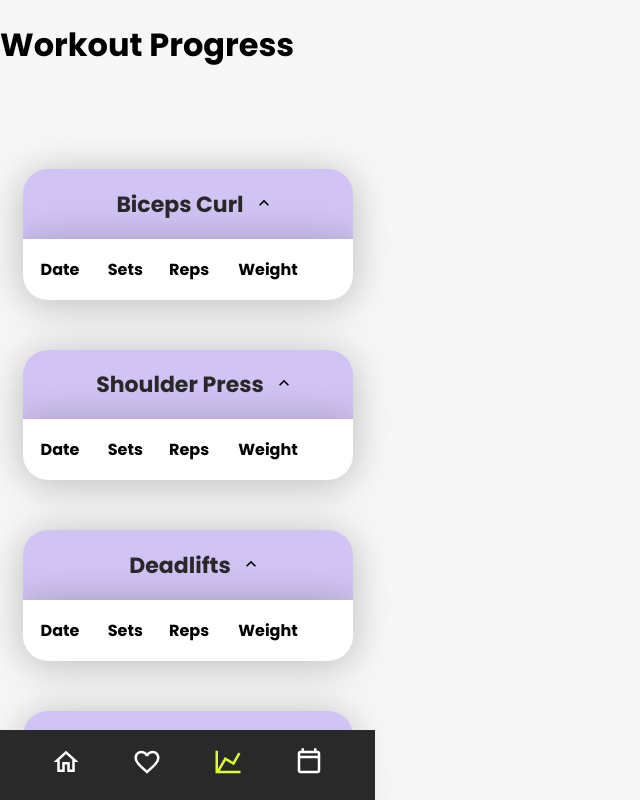
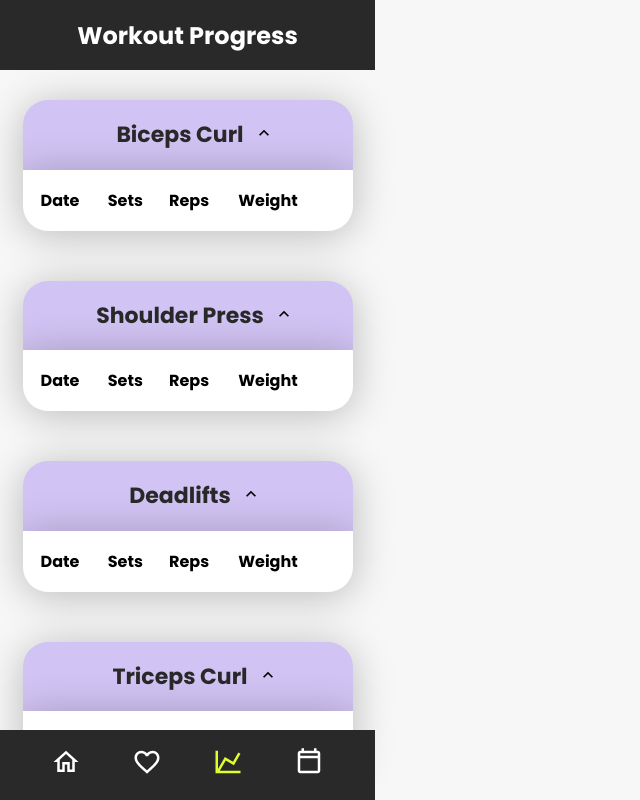
Before and after one commit to therealchrismcfly/capstone-project, a Next.js app: page /progress in a window 1280 px wide. Shown: the top 800 px of the page, without its empty margins (0-640 px from the left). Built offline with nearby package versions, Linux system fonts and the light colour scheme.

Commit message:
auskommentieren

```diff
--- a/src/components/CardLists/progress.js
+++ b/src/components/CardLists/progress.js
@@ -1,8 +1,7 @@
 import useStore from '../../hooks/useStore';
 import ProgressHistoryCard from '../ProgressHistory/index';
+import StyledSearchBar from '../SearchBar/styled';
 
-/* import StyledSearchBar from '../SearchBar/styled';
- */
 import StyledCardlist from './styled';
 
 export default function CardlistProgress() {
@@ -10,9 +9,9 @@ export default function CardlistProgress() {
 
 	return (
 		<>
-			{/* 	<StyledSearchBar> */}
-			<h1>Workout Progress</h1>
-			{/* 	</StyledSearchBar> */}
+			<StyledSearchBar>
+				<h1>Workout Progress</h1>
+			</StyledSearchBar>
 			<StyledCardlist>
 				{exerciseCards.map(exerciseCard => {
 					return (
```
